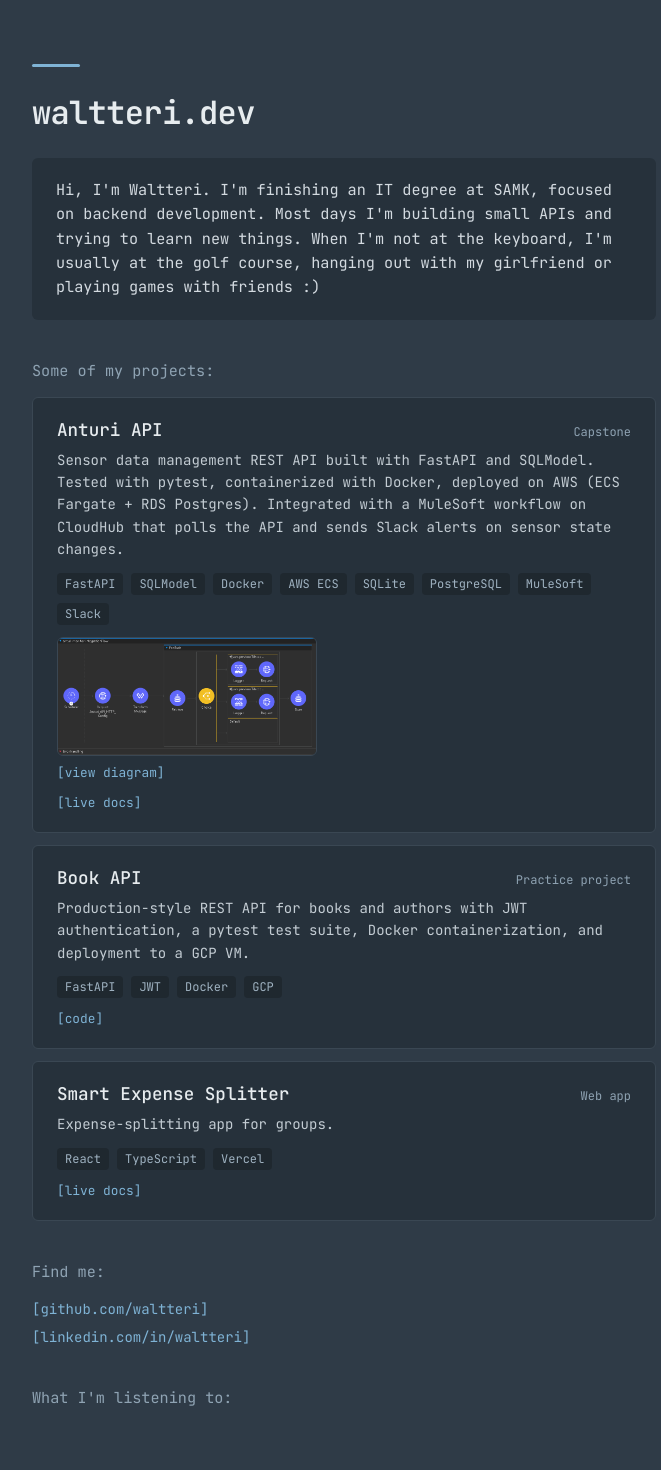
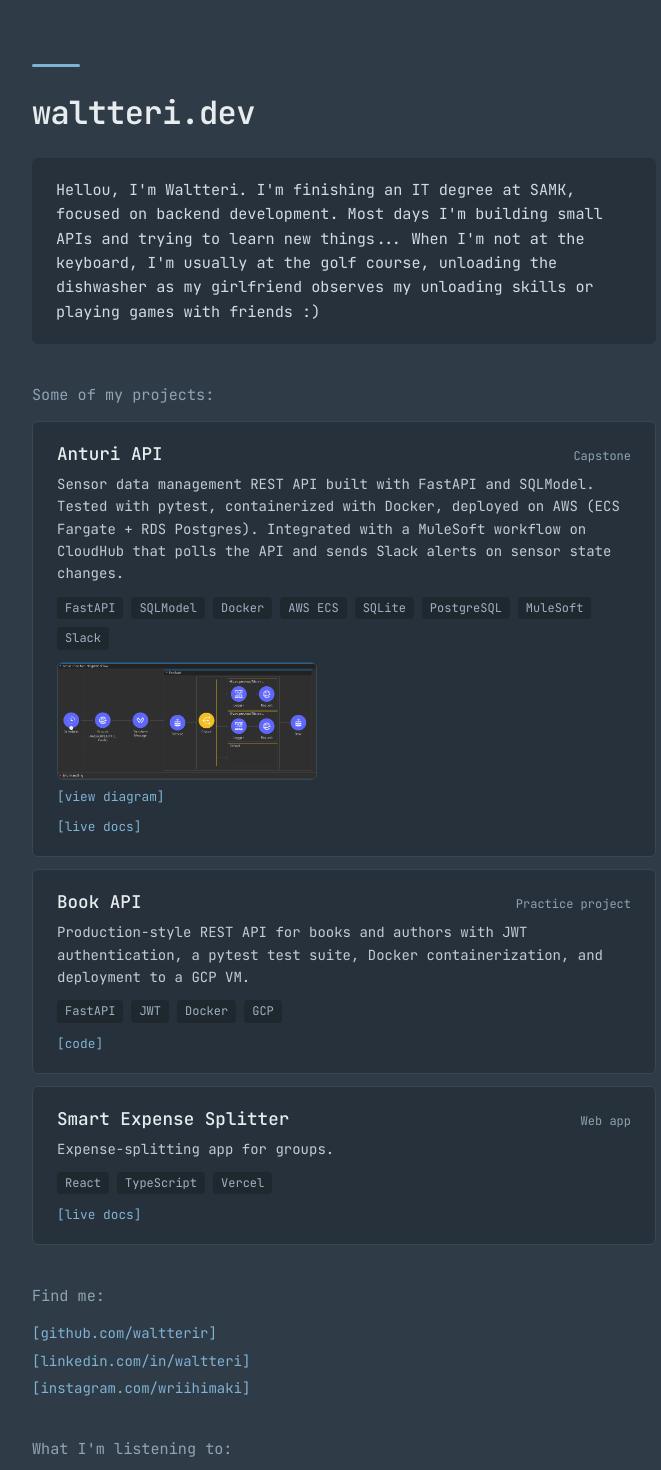
Before and after one commit to waltterir/portfolio-page, a React app: page / in a window 1280 px wide. Shown: the top 1470 px of the page, without its empty margins (296-957 px from the left). Built offline with nearby package versions, Linux system fonts and the light colour scheme; grey boxes are pictures that could not be loaded; the HTML template or start-up script is replaced by a standard one.

Commit message:
add: added instagram link

```diff
--- a/src/App.tsx
+++ b/src/App.tsx
@@ -57,11 +57,11 @@
         <div className="intro">
           <h1>waltteri.dev</h1>
           <p>
-            Hi, I'm Waltteri. I'm finishing an IT degree at SAMK, focused on
+            Hellou, I'm Waltteri. I'm finishing an IT degree at SAMK, focused on
             backend development. Most days I'm building small APIs and trying to
-            learn new things. When I'm not at the keyboard, I'm usually at the
-            golf course, hanging out with my girlfriend or playing games with
-            friends :)
+            learn new things... When I'm not at the keyboard, I'm usually at the
+            golf course, unloading the dishwasher as my girlfriend observes my
+            unloading skills or playing games with friends :)
           </p>
         </div>
 
@@ -117,7 +117,7 @@
                 target="_blank"
                 rel="noreferrer"
               >
-                [github.com/waltteri]
+                [github.com/waltterir]
               </a>
             </li>
             <li>
@@ -127,6 +127,15 @@
                 rel="noreferrer"
               >
                 [linkedin.com/in/waltteri]
+              </a>
+            </li>
+            <li>
+              <a
+                href="https://www.instagram.com/wriihimaki/?hl=en"
+                target="_blank"
+                rel="noreferrer"
+              >
+                [instagram.com/wriihimaki]
               </a>
             </li>
           </ul>
```
